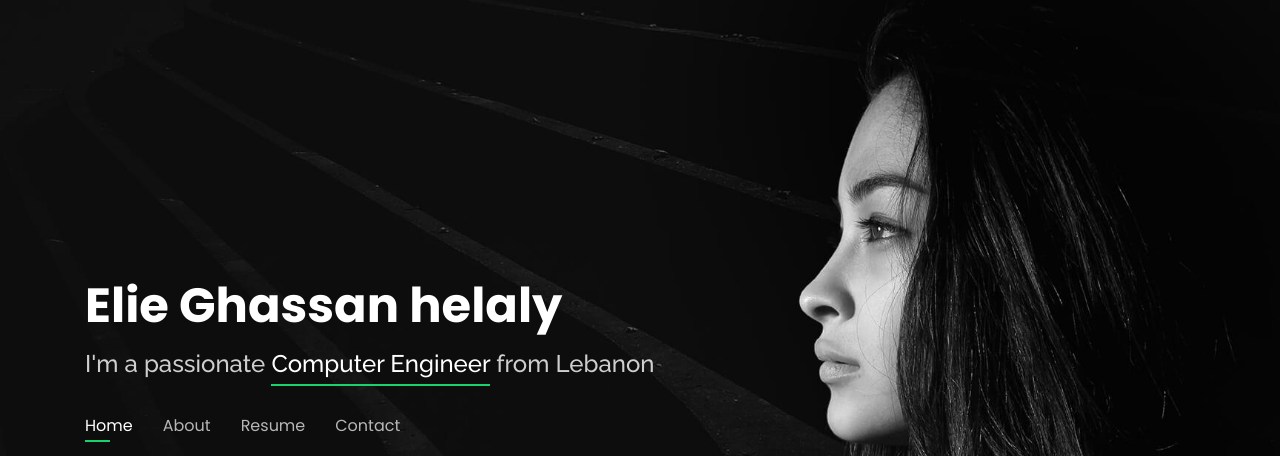
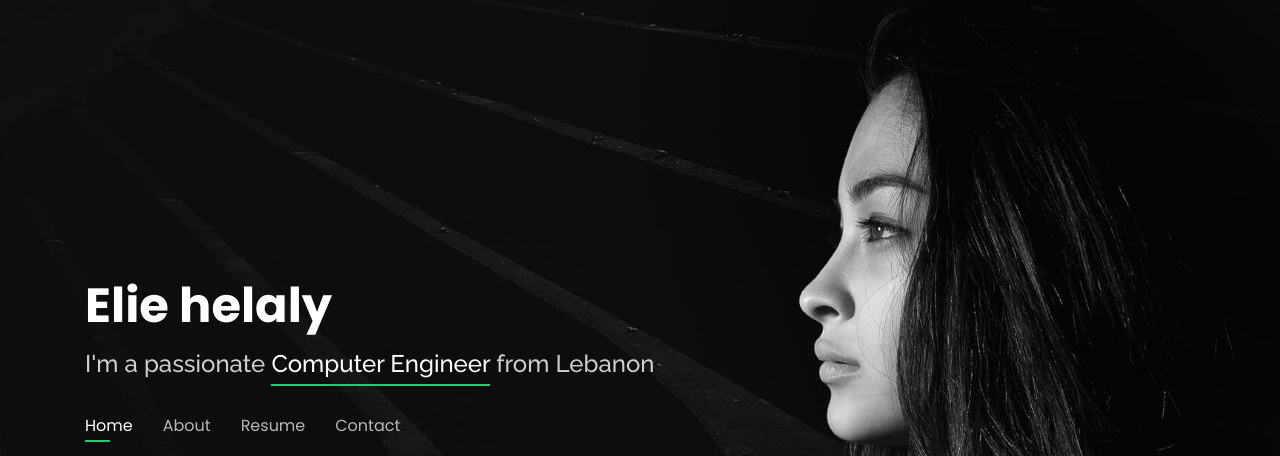
Before and after one commit to helalyelie/me, a plain HTML site: page index.html in a window 1280 px wide. Shown: the top 456 px of the page. Drawn offline with nearby package versions, Linux system fonts and the light colour scheme.

Commit message:
commit walla

```diff
--- a/index.html
+++ b/index.html
@@ -41,7 +41,7 @@
   <header id="header" class="header-tops">
     <div class="container">
 
-      <h1><a href="index.html">Elie Ghassan helaly</a></h1>
+      <h1><a href="index.html">Elie helaly</a></h1>
       <!-- Uncomment below if you prefer to use an image logo -->
       <!-- <a href="index.html" class="mr-auto"><img src="assets/img/logo.png" alt="" class="img-fluid"></a> -->
       <h2>I'm a passionate <span>Computer Engineer</span> from Lebanon</h2>
```
